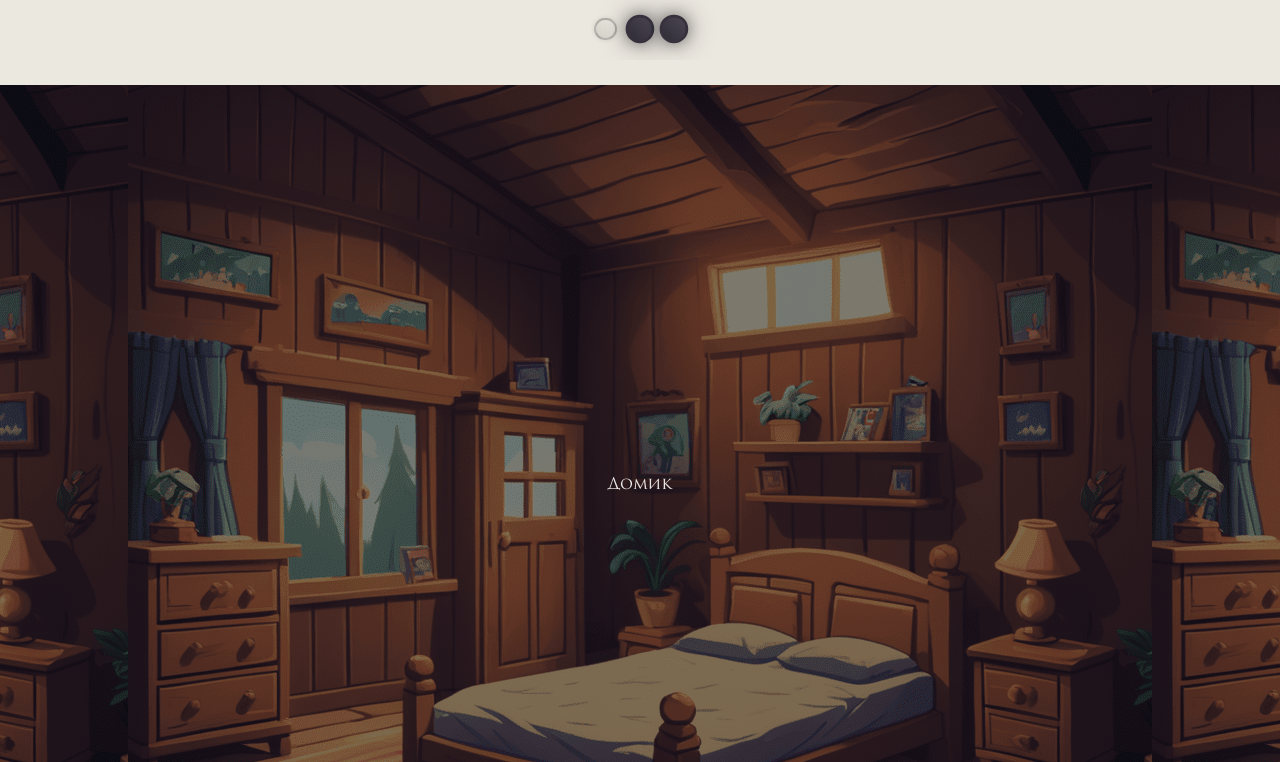
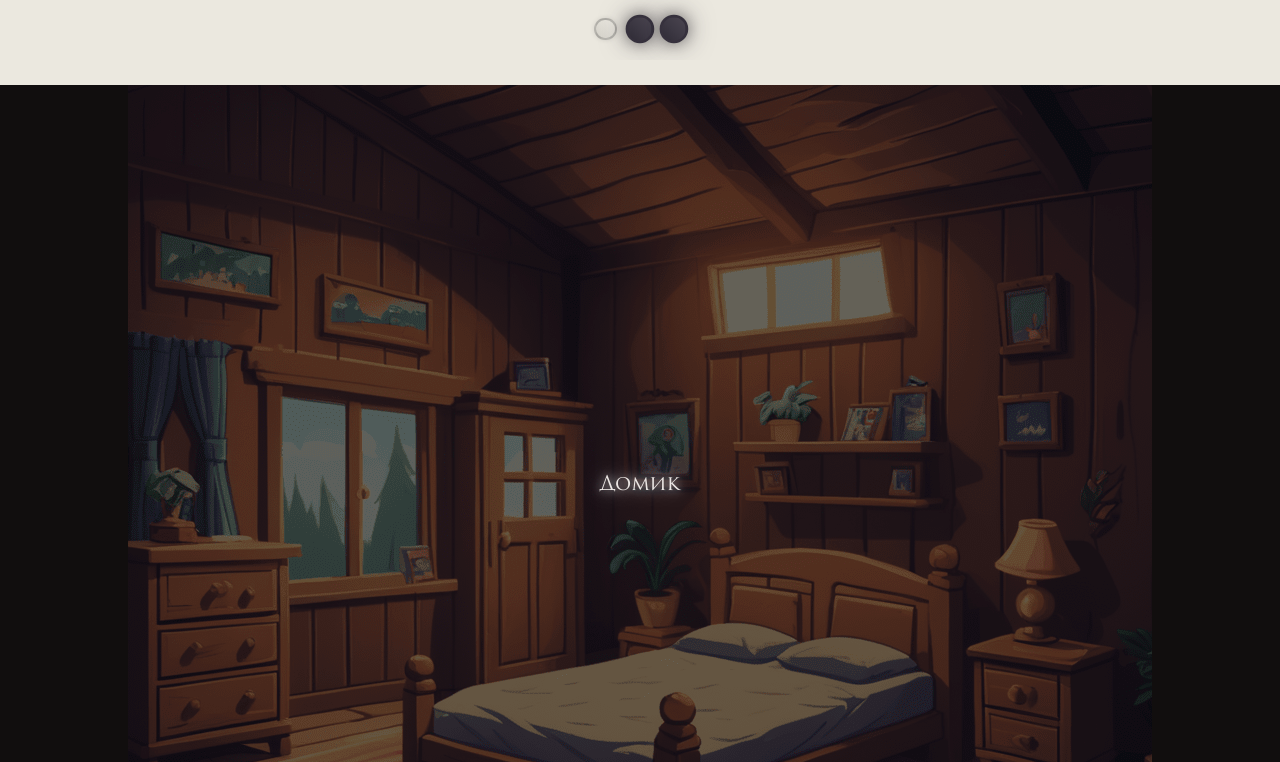
Before and after one commit to 0IceMeat0/maria-hotel, a React (Vite) app: page / in a window 1280 px wide. Shown: the part 1698-2460 px from the top of the page. Built offline with nearby package versions, Linux system fonts and the light colour scheme.

Commit message:
release 1.7

```diff
--- a/index.html
+++ b/index.html
@@ -2,9 +2,8 @@
 <html lang="en">
   <head>
     <meta charset="UTF-8" />
-
     <meta name="viewport" content="width=device-width, initial-scale=1.0" />
-    <title>Vite + React</title>
+    <title>LESNOY PEREULOK</title>
   </head>
   <body>
     <div id="root"></div>
--- a/src/pages/hotel/hotel.module.css
+++ b/src/pages/hotel/hotel.module.css
@@ -81,9 +81,6 @@
         width: 650px;
         margin-bottom: 3%;
     }
-    .wrap {
-
-    }
     .button {
         display: none;
     }
--- a/src/widgets/hotel/about-us/ui/about-us.jsx
+++ b/src/widgets/hotel/about-us/ui/about-us.jsx
@@ -14,7 +14,7 @@ export const AboutUs = () => {
                         переулок Лесной, дом 5
                     </div>
                     <a className={styles.phoneNumber} href="tel:89884702074">
-                        +7 (000) 000-00-00
+                        +7(000) 000 00 00
                     </a>
 
                     <div className={styles.socialLinks}>
@@ -41,7 +41,7 @@ export const AboutUs = () => {
             <iframe
                 className={styles.iframe}
                 title="Yandex Map"
-                src="https://yandex.ru/map-widget/v1/?ll=92.891336%2C56.015638&mode=whatshere&whatshere%5Bpoint%5D=92.891187%2C56.015250&whatshere%5Bzoom%5D=17&z=17.98"
+                src="https://yandex.ru/map-widget/v1/?ll=58.619600%2C53.608008&z=19.45"
                 width="100%"
                 height="400"
                 allowFullScreen={true}
--- a/src/widgets/hotel/about-us/ui/about-us.module.css
+++ b/src/widgets/hotel/about-us/ui/about-us.module.css
@@ -86,6 +86,7 @@
         display: flex;
         flex-direction: column-reverse;
         align-items: center;
+        margin-right: 20px;
     }
 
     .address {
--- a/src/widgets/hotel/gallery/ui/carousel/embla.module.css
+++ b/src/widgets/hotel/gallery/ui/carousel/embla.module.css
@@ -130,7 +130,6 @@
   opacity: 0.8;
 }
 
-/* Правим стиль для основной картинки */
 .embla__slide__number {
   background-color: transparent;
   display: flex;
@@ -142,10 +141,10 @@
 }
 
 .embla__slide__number img {
-  width: 100%; /* Обеспечиваем, чтобы картинка заполнила весь контейнер */
+  width: 100%;
   height: auto;
-  max-height: 100%; /* Картинка будет масштабироваться по ширине и высоте */
+  max-height: 100%;
   border-radius: 8px;
-  object-fit: contain; /* Изображение будет адаптироваться, сохраняя пропорции */
+  object-fit: contain;
   transition: transform 1s ease;
 }
--- a/src/widgets/hotel/reglament/ui/reglament.jsx
+++ b/src/widgets/hotel/reglament/ui/reglament.jsx
@@ -13,11 +13,7 @@ export const Reglament = () => {
             onClick={scrollToTop}
             id="reglament"
         >
-            <div className={styles.block}>
-                <Link to="/gallery" className={styles.link}>
-                    Домик
-                </Link>
-            </div>
+            <div className={styles.block}>Домик</div>
         </Link>
     );
 };
--- a/src/widgets/hotel/reglament/ui/reglament.module.css
+++ b/src/widgets/hotel/reglament/ui/reglament.module.css
@@ -2,24 +2,29 @@
     display: flex;
     flex-direction: column;
     padding: 25px;
-    background-image: url('@/shared/assets/img/room3.png');
-    background-position: center;
     color: #ece7e4;
-    height: 100lvh;
+    height: 100vh;
     align-items: center;
     justify-content: center;
     cursor: pointer;
     position: relative;
+    font-size: 20px;
+
+    text-shadow: 0 0 10px rgba(255, 255, 255, 0.7), 0 0 20px rgba(255, 255, 255, 0.7);
 }
-.wrap:before {
+
+.wrap::before {
     content: '';
-	display: block;
-	width: 100%;
-	height: 100%;
     position: absolute;
     top: 0;
     left: 0;
     right: 0;
     bottom: 0;
-	background-color:rgba(0, 0, 0, .5);
+    background-image: url('@/shared/assets/img/room3.png');
+    width: 100%;
+    background-position: center;
+    background-repeat: no-repeat;
+    filter: brightness(40%);
+    z-index: -1;
+    background-color: #2b2323;
 }
```
Also changed, not shown: public/favicon.png (deleted), public/manifest.json (deleted). Lines whose indentation alone changed are shown as unchanged.
